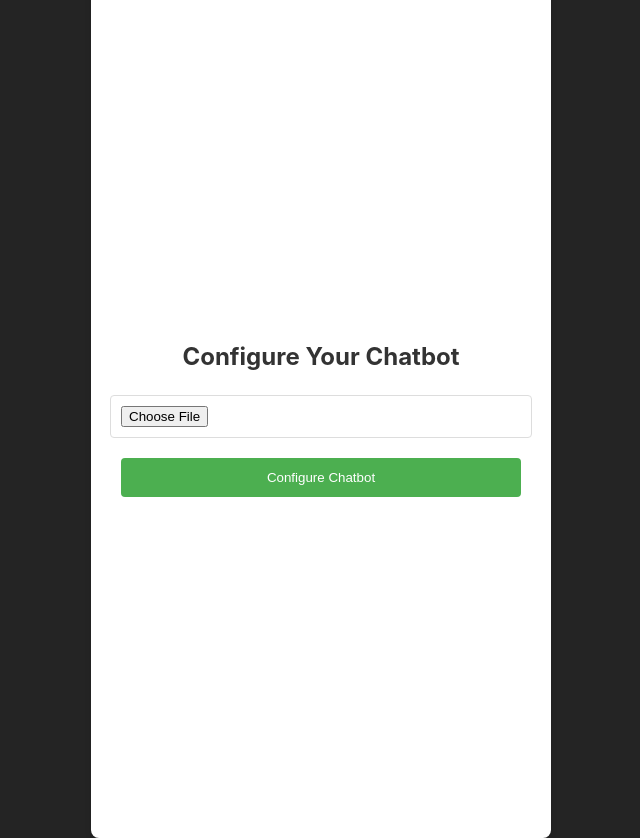
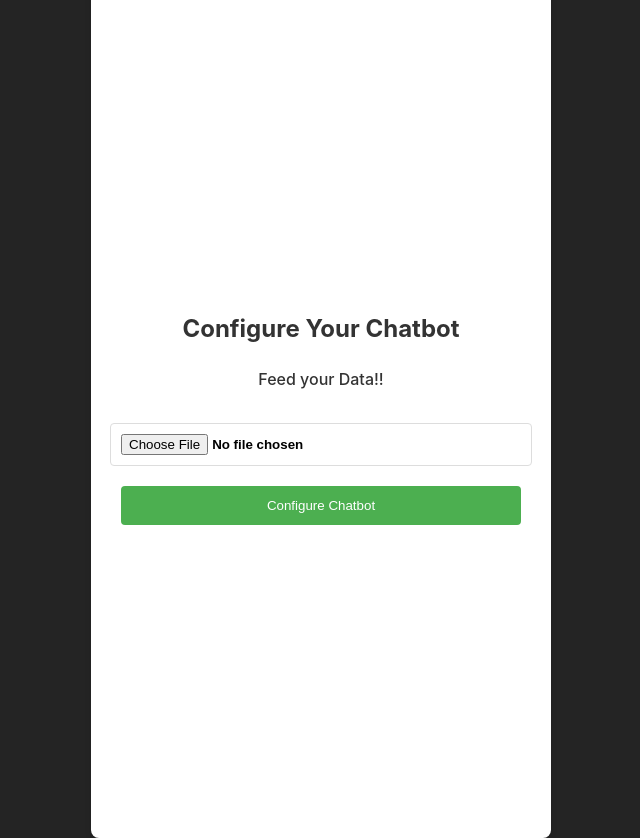
Before and after one commit to theRohan7/Chatbot--RAG-, a React (Vite) app in the folder Client/: page / in a window 1280 px wide. Shown: the whole page, without its empty margins (319-959 px from the left). Built offline with nearby package versions, Linux system fonts and the light colour scheme.

Commit message:
changes in styling

```diff
--- a/Client/src/App.css
+++ b/Client/src/App.css
@@ -25,6 +25,11 @@
   justify-content: center;
   align-items: center;
 }
+.create-bot-card span {
+  color: #333;
+  font-weight: 500;
+  margin-bottom: 2rem;
+}
 
 .create-bot-card h2 {
   margin-bottom: 20px;
@@ -37,6 +42,8 @@
   padding: 10px;
   border: 1px solid #ddd;
   border-radius: 4px;
+  color: black;
+  font-weight: 600;
 }
 
 .configure-btn {
--- a/Client/src/component/CreateChatbot.jsx
+++ b/Client/src/component/CreateChatbot.jsx
@@ -51,6 +51,7 @@ const CreateBot = () => {
     <div className="create-bot-container">
       <div className="create-bot-card">
         <h2>Configure Your Chatbot</h2>
+        <span>Feed your Data!!</span>
         <input
           type="file"
           accept=".pdf,.txt"
```
